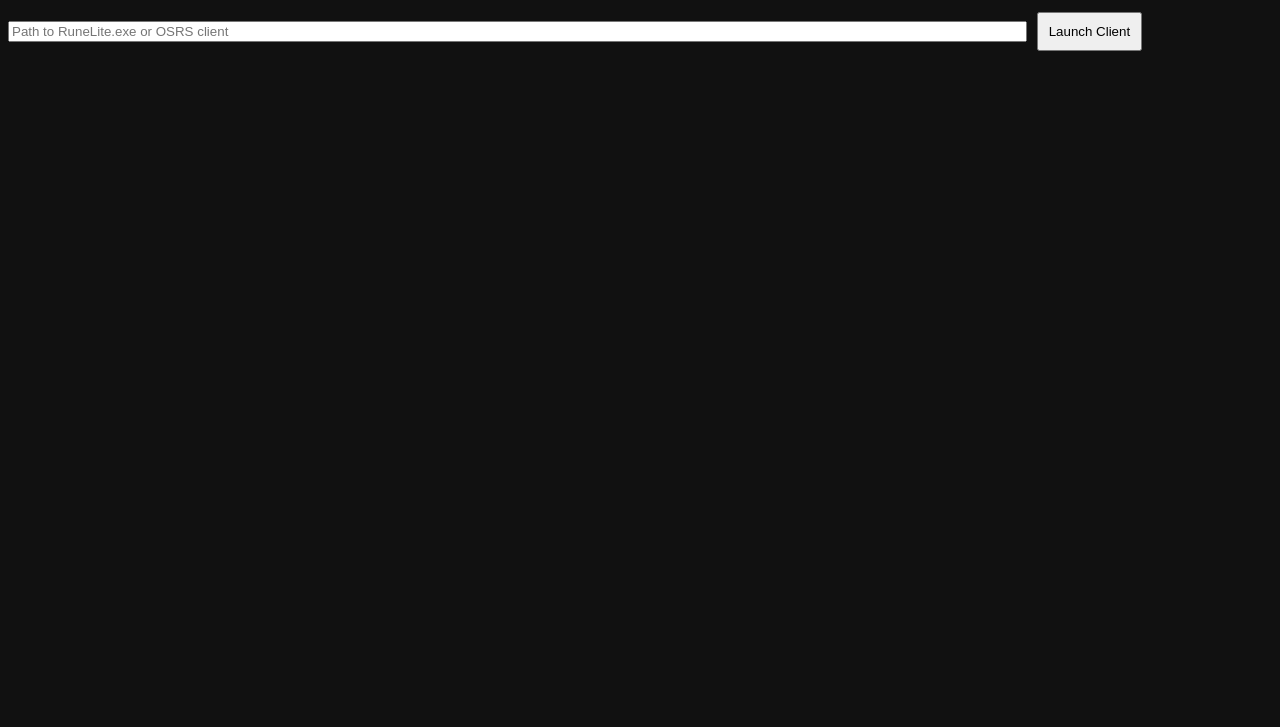
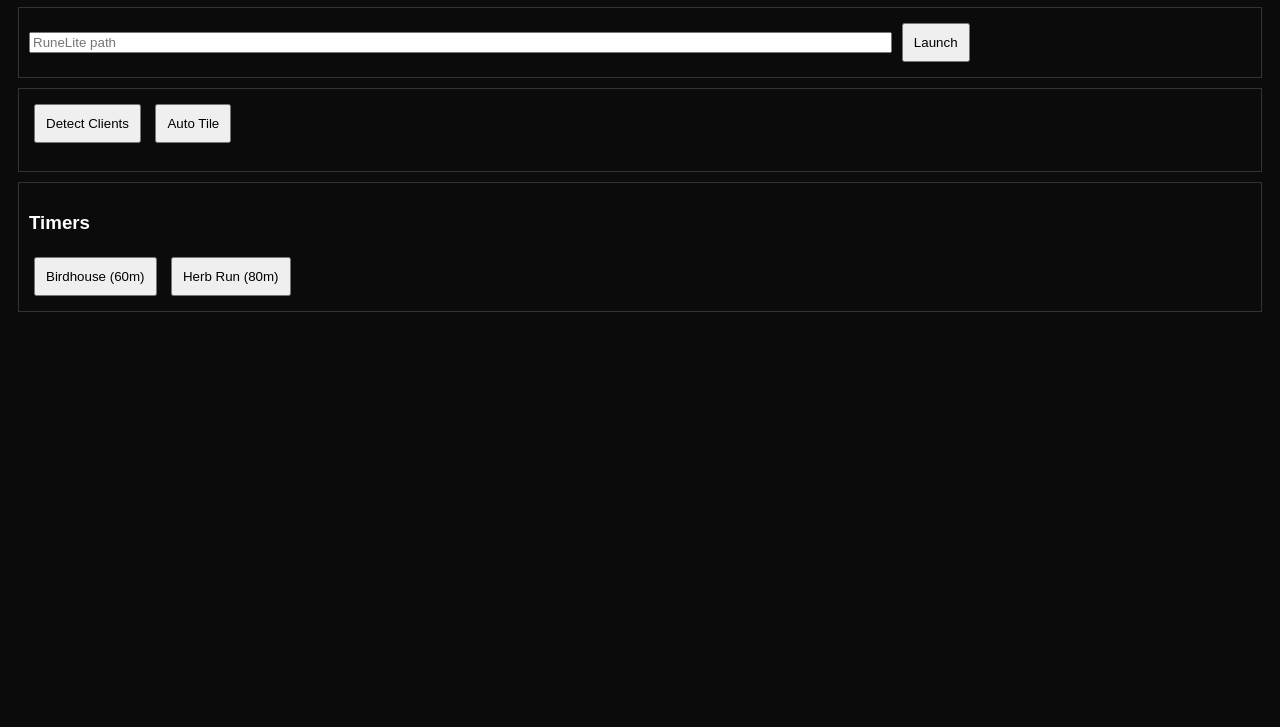
Before and after one commit to archeabelief-hash/ciphered-souls-private-server-, an Electron app: page desktop-clients/osrs-session-hub/src/index.html in a window 1280 px wide. Shown: the part 73-800 px from the top of the page. Drawn offline with Linux system fonts and the light colour scheme.

Commit message:
Full dashboard UI with detection tiling timers

```diff
--- a/desktop-clients/osrs-session-hub/src/index.html
+++ b/desktop-clients/osrs-session-hub/src/index.html
@@ -3,22 +3,56 @@
 <head>
   <title>OSRS Session Hub</title>
   <style>
-    body { background:#111; color:#fff; font-family:Arial; }
+    body { background:#0b0b0b; color:#fff; font-family:Arial; }
     button { padding:10px; margin:5px; }
+    .panel { border:1px solid #333; padding:10px; margin:10px; }
   </style>
 </head>
 <body>
-  <h1>OSRS Session Hub</h1>
+  <h1>OSRS CONTROL DASHBOARD</h1>
 
-  <input id="clientPath" placeholder="Path to RuneLite.exe or OSRS client" style="width:80%" />
-  <button onclick="launch()">Launch Client</button>
+  <div class="panel">
+    <input id="clientPath" placeholder="RuneLite path" style="width:70%" />
+    <button onclick="launch()">Launch</button>
+  </div>
+
+  <div class="panel">
+    <button onclick="detect()">Detect Clients</button>
+    <button onclick="tile()">Auto Tile</button>
+    <pre id="output"></pre>
+  </div>
+
+  <div class="panel">
+    <h3>Timers</h3>
+    <button onclick="startTimer(3600)">Birdhouse (60m)</button>
+    <button onclick="startTimer(4800)">Herb Run (80m)</button>
+    <div id="timers"></div>
+  </div>
 
   <script>
     const { ipcRenderer } = require('electron');
 
     function launch(){
-      const path = document.getElementById('clientPath').value;
-      ipcRenderer.invoke('launch-client', path);
+      ipcRenderer.invoke('launch-client', document.getElementById('clientPath').value);
+    }
+
+    async function detect(){
+      const data = await ipcRenderer.invoke('detect-windows');
+      document.getElementById('output').innerText = data;
+    }
+
+    function tile(){
+      ipcRenderer.invoke('tile-windows');
+    }
+
+    function startTimer(seconds){
+      const el = document.createElement('div');
+      document.getElementById('timers').appendChild(el);
+      let s = seconds;
+      setInterval(()=>{
+        s--;
+        el.innerText = 'Timer: ' + s + 's';
+      },1000);
     }
   </script>
 </body>
```
